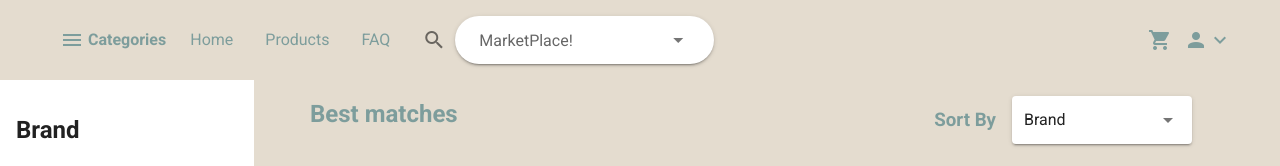
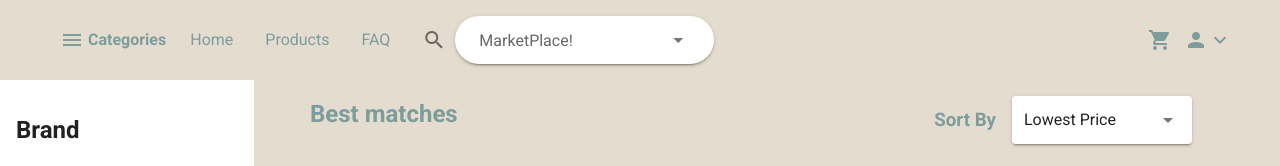
Before and after one commit to AmirHosein-Gharaati/marketplace-frontend, a Nuxt app: page /products in a window 1280 px wide. Shown: the top 166 px of the page. Built offline with nearby package versions, Linux system fonts and the light colour scheme.

Commit message:
sort items

```diff
--- a/pages/products/index.vue
+++ b/pages/products/index.vue
@@ -50,6 +50,8 @@
             height="20"
             hide-details
             :items="sortItems"
+            item-value="id"
+            item-text="name"
             label="Select Sort"
             solo
           ></v-select>
@@ -73,8 +75,25 @@ export default {
     return {
       priceFrom: null,
       priceTo: null,
-      sortItems: ['Brand', 'Date'],
-      sortByModel: 'Brand',
+      sortByModel: 1,
+      sortItems: [
+        {
+          id: 1,
+          name: 'Lowest Price',
+        },
+        {
+          id: 2,
+          name: 'Highest Price',
+        },
+        {
+          id: 3,
+          name: 'Rating',
+        },
+        {
+          id: 4,
+          name: 'Date',
+        },
+      ],
       brands: [
         {
           id: 1,
```
